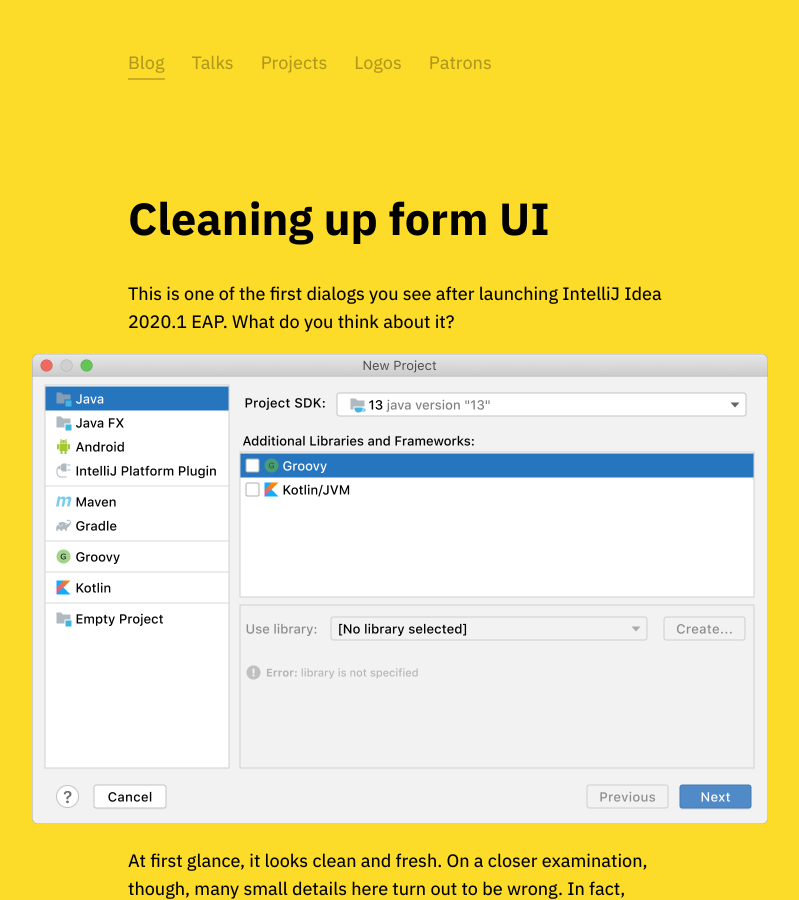
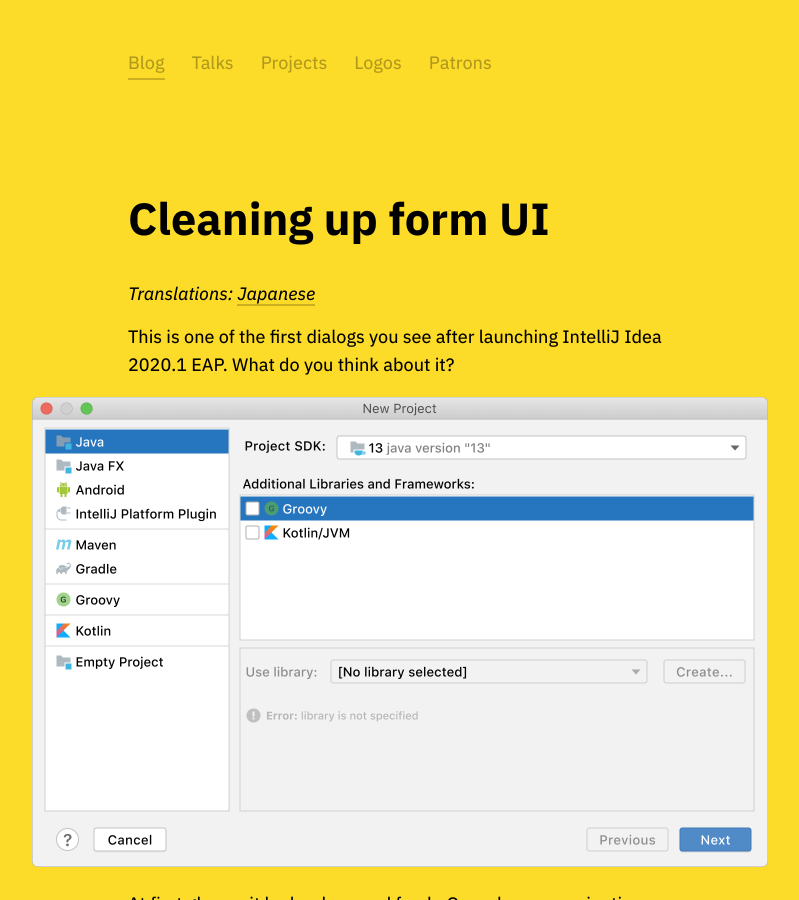
Before and after one commit to tonsky/tonsky.github.io, a Jekyll site: the page built from _posts/2020-03-31-form-cleanup.md, in a window 1280 px wide and 900 px high. Shown: the whole window, without its empty margins (241-1040 px from the left). Built offline with Jekyll 4.4.1, drawn with Linux system fonts in a browser that asks for light colours.

Commit message:
Japanese translation of Form Cleanup

```diff
--- a/_posts/2020-03-31-form-cleanup.md
+++ b/_posts/2020-03-31-form-cleanup.md
@@ -10,6 +10,8 @@
       p > img { width: 736px; height: 472px; max-width: unset; margin: 0 -96px; }
     }
 </style>
+
+_Translations: [Japanese](https://coliss.com/articles/build-websites/operation/work/cleaning-up-form-ui.html)_
 
 This is one of the first dialogs you see after launching IntelliJ Idea 2020.1 EAP. What do you think about it?
 
```
